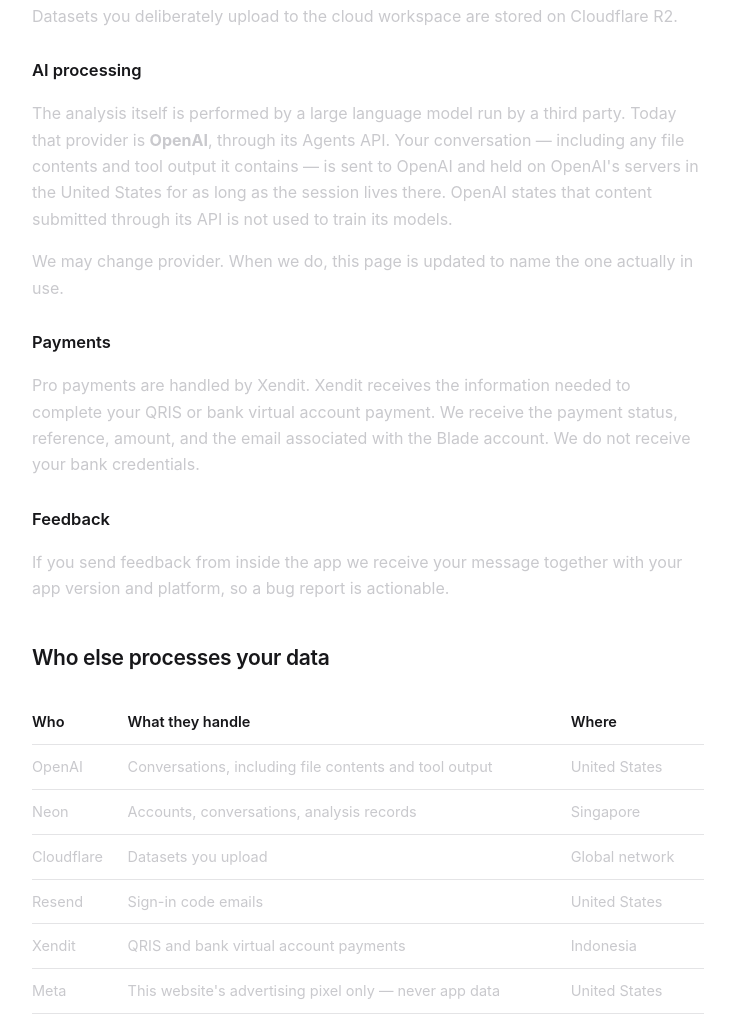
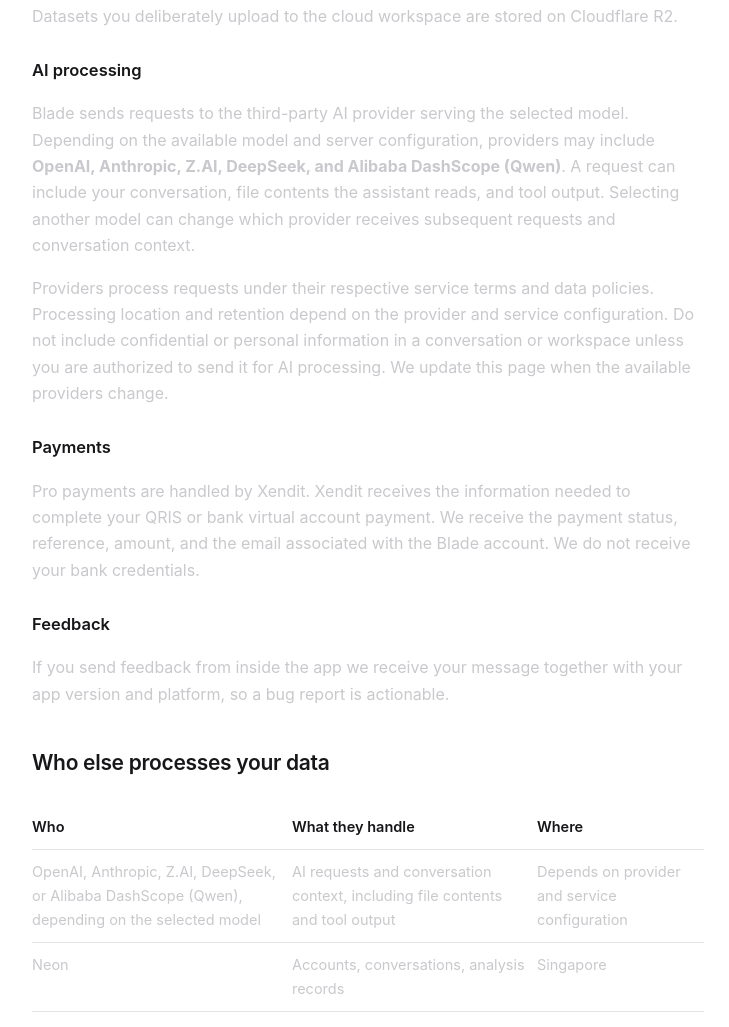
Before and after one commit to febriliankr/bladestatistics-site, a plain HTML site: page privacy/index.html in a window 1280 px wide. Shown: the part 1773-2800 px from the top of the page, without its empty margins (272-1001 px from the left). Drawn offline with Linux system fonts and the light colour scheme.

Commit message:
Correct privacy policy AI provider disclosure

```diff
--- a/privacy/index.html
+++ b/privacy/index.html
@@ -581,7 +581,7 @@
   <article class="doc">
     <a class="back" href="/">&larr; Blade Statistics</a>
     <h1>Privacy</h1>
-    <p class="updated">Last updated 16 September 2026</p>
+    <p class="updated">Last updated 17 October 2026</p>
 
     <p class="lead">
       Blade is made by PT Skala Teknologi Nusantara. This page covers both this
@@ -661,16 +661,19 @@
 
     <h3>AI processing</h3>
     <p>
-      The analysis itself is performed by a large language model run by a third
-      party. Today that provider is <strong>OpenAI</strong>, through its Agents
-      API. Your conversation — including any file contents and tool output it
-      contains — is sent to OpenAI and held on OpenAI's servers in the
-      United States for as long as the session lives there. OpenAI states that
-      content submitted through its API is not used to train its models.
+      Blade sends requests to the third-party AI provider serving the selected
+      model. Depending on the available model and server configuration, providers
+      may include <strong>OpenAI, Anthropic, Z.AI, DeepSeek, and Alibaba
+      DashScope (Qwen)</strong>. A request can include your conversation, file
+      contents the assistant reads, and tool output. Selecting another model can
+      change which provider receives subsequent requests and conversation context.
     </p>
     <p>
-      We may change provider. When we do, this page is updated to name the one
-      actually in use.
+      Providers process requests under their respective service terms and data
+      policies. Processing location and retention depend on the provider and
+      service configuration. Do not include confidential or personal information
+      in a conversation or workspace unless you are authorized to send it for AI
+      processing. We update this page when the available providers change.
     </p>
 
     <h3>Payments</h3>
@@ -691,7 +694,7 @@
     <div class="tw">
       <table>
         <tr><th>Who</th><th>What they handle</th><th>Where</th></tr>
-        <tr><td>OpenAI</td><td>Conversations, including file contents and tool output</td><td>United States</td></tr>
+        <tr><td>OpenAI, Anthropic, Z.AI, DeepSeek, or Alibaba DashScope (Qwen), depending on the selected model</td><td>AI requests and conversation context, including file contents and tool output</td><td>Depends on provider and service configuration</td></tr>
         <tr><td>Neon</td><td>Accounts, conversations, analysis records</td><td>Singapore</td></tr>
         <tr><td>Cloudflare</td><td>Datasets you upload</td><td>Global network</td></tr>
         <tr><td>Resend</td><td>Sign-in code emails</td><td>United States</td></tr>
```
Also changed, not shown: src/privacy.html (+13 -10 lines).
